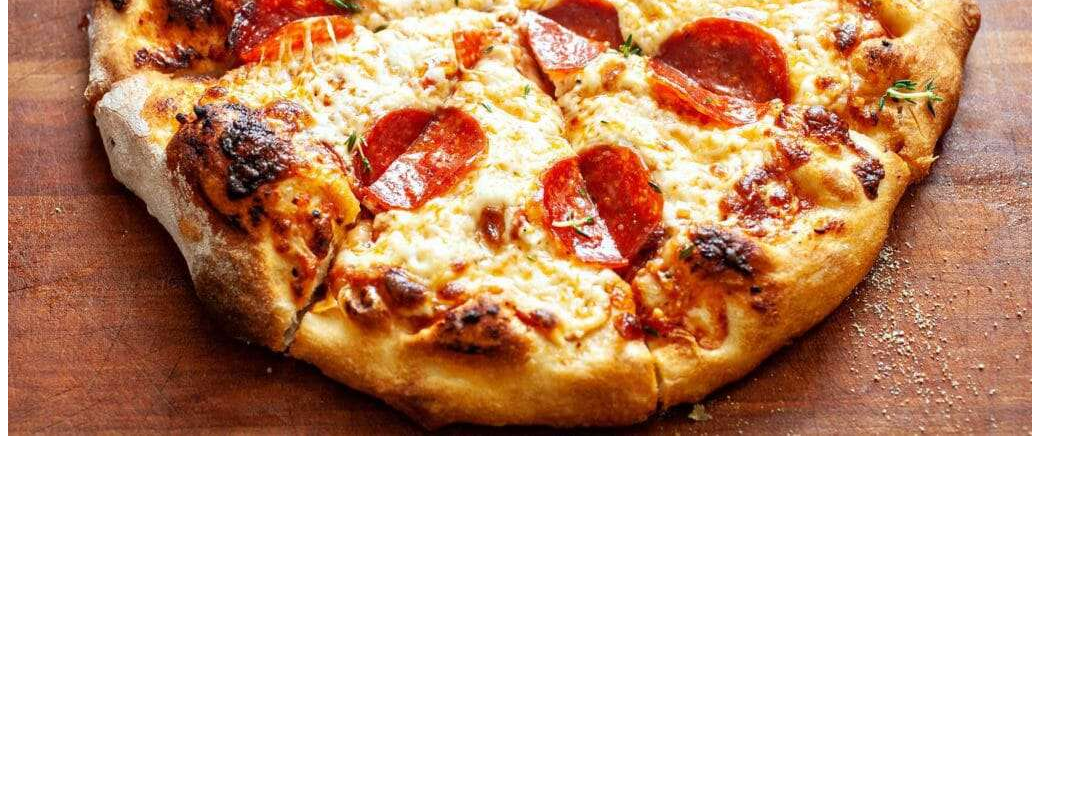
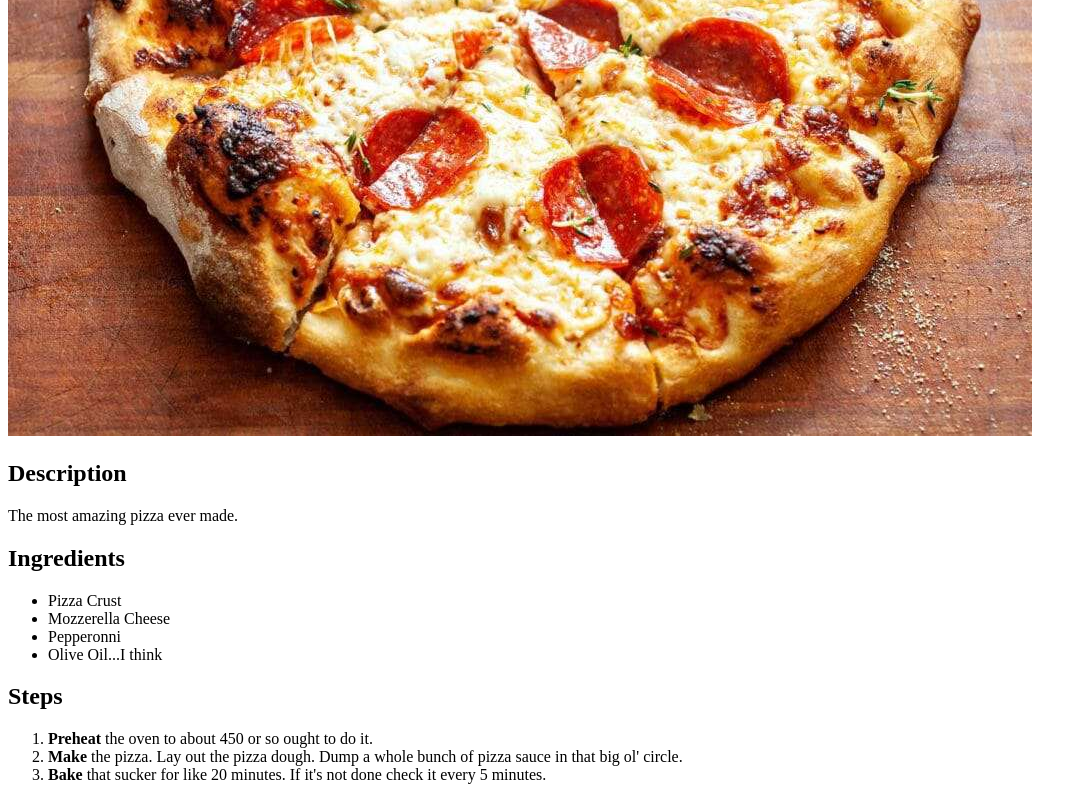
Before and after one commit to Kingwalrusmon/odin-recipes, a plain HTML site: page recipes/pizza.html in a window 1280 px wide. Shown: the part 326-1126 px from the top of the page, without its empty margins (0-1087 px from the left). Before the commit the page ends 800 px from the top, so only its background shows below. Drawn offline with Linux system fonts and the light colour scheme.

Commit message:
Finish pizza recipe page

```diff
--- a/recipes/pizza.html
+++ b/recipes/pizza.html
@@ -8,5 +8,23 @@
 <body>
     <h1>Pizza</h1>
     <img src="img/pizza.jpg" alt="Pizza">
+
+    <h2>Description</h2>
+    <p>The most amazing pizza ever made.</p>
+
+    <h2>Ingredients</h2>
+    <ul>
+        <li>Pizza Crust</li>
+        <li>Mozzerella Cheese</li>
+        <li>Pepperonni</li>
+        <li>Olive Oil...I think</li>
+    </ul>
+
+    <h2>Steps</h2>
+    <ol>
+        <li><strong>Preheat</strong> the oven to about 450 or so ought to do it.</li>
+        <li><strong>Make</strong> the pizza. Lay out the pizza dough. Dump a whole bunch of pizza sauce in that big ol' circle.</li>
+        <li><strong>Bake</strong> that sucker for like 20 minutes. If it's not done check it every 5 minutes.</li>
+    </ol>
 </body>
 </html>
```
